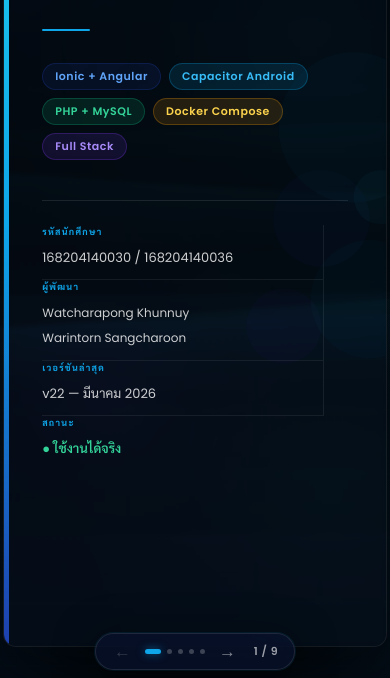
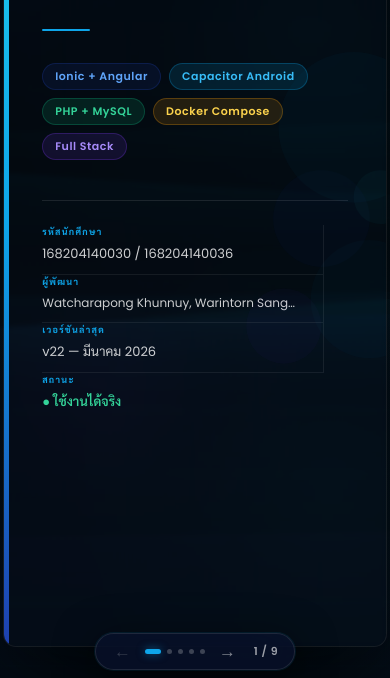
Before and after one commit to Warintorn02/flooddb-slides, a plain HTML site: page index.html in a window 390 px wide. Shown: the part 166-844 px from the top of the page. Drawn offline with Linux system fonts and the light colour scheme; animation ran at ten frames a second.

Commit message:
Refine styles for meta items in index.html
Updated font sizes and added styles for text overflow in meta items.

```diff
--- a/index.html
+++ b/index.html
@@ -164,7 +164,7 @@ html, body {
   }
   .s1-meta-item:last-child { border-bottom: none; padding-bottom: 0; }
   .s1-meta-item label { font-size: 9px; }
-  .s1-meta-item span  { font-size: 12px; }
+  .s1-meta-item span  { font-size: 11px; white-space: nowrap; overflow: hidden; text-overflow: ellipsis; max-width: 100%; display: block; }
   .s1-bar { width: 3px; }
   .s1-deco { width: 160px; opacity: 0.6; }
 
@@ -584,11 +584,11 @@ html, body {
   <div class="s1-meta">
     <div class="s1-meta-item">
       <label>รหัสนักศึกษา</label>
-      <span>168204140030 / 168204140036</span>
+      <span style="white-space:nowrap">168204140030 / 168204140036</span>
     </div>
     <div class="s1-meta-item">
       <label>ผู้พัฒนา</label>
-      <span style="line-height:1.9; font-size:12px">Watcharapong Khunnuy<br>Warintorn Sangcharoon</span>
+      <span style="font-size:12px; white-space:nowrap">Watcharapong Khunnuy, Warintorn Sangcharoon</span>
     </div>
     <div class="s1-meta-item">
       <label>เวอร์ชันล่าสุด</label>
```
